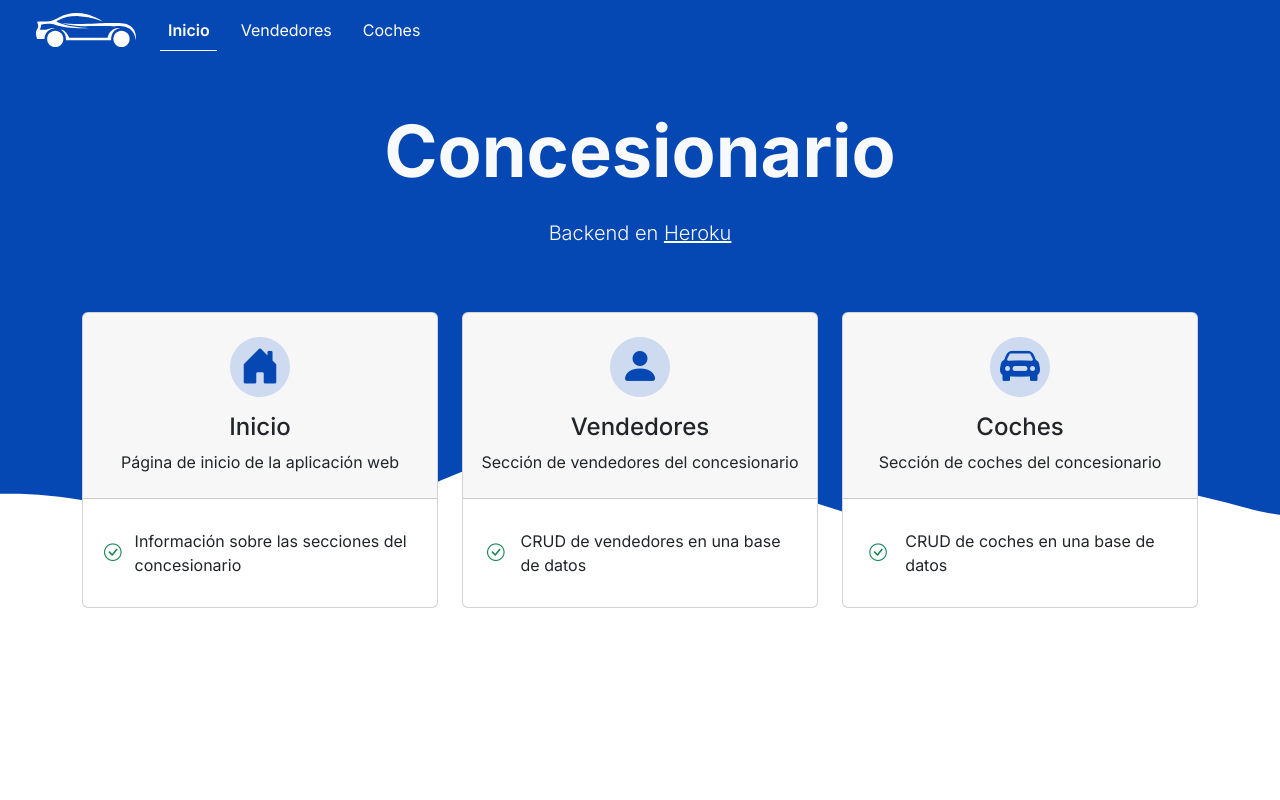
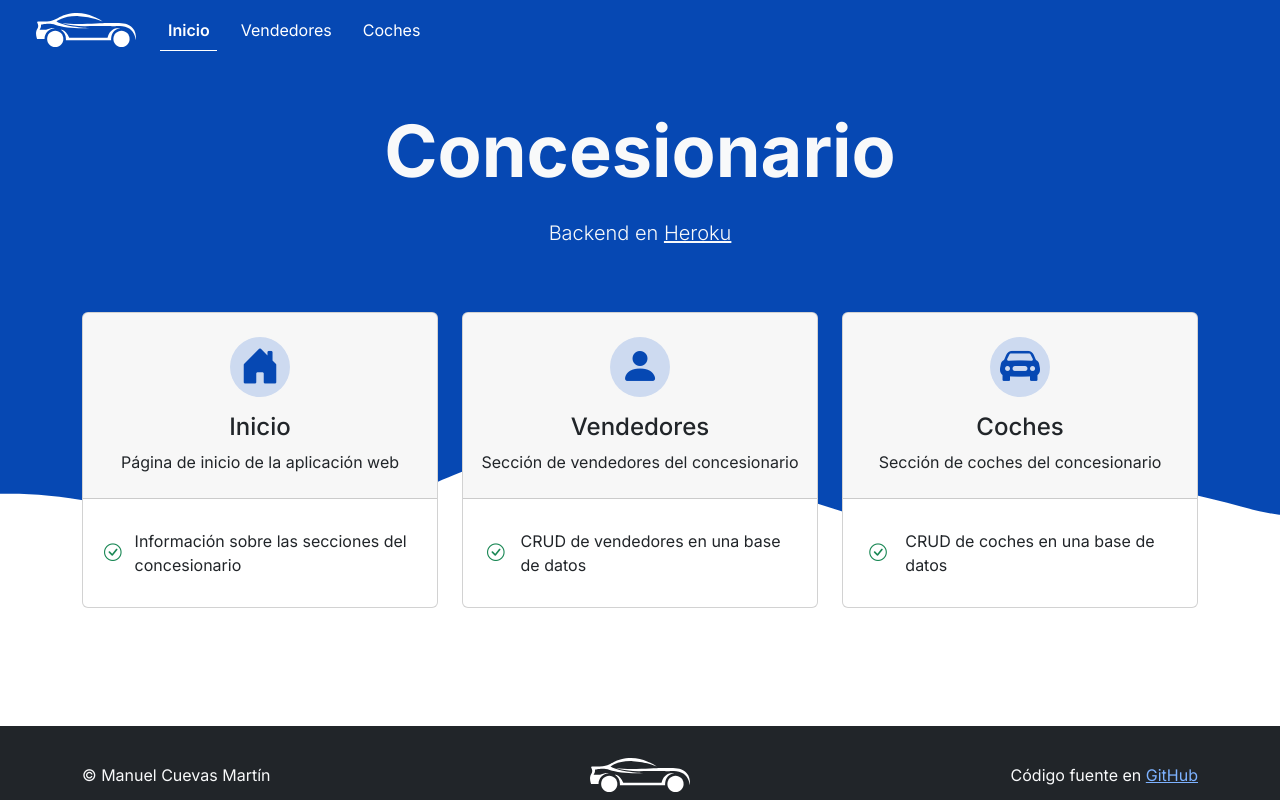
Before and after one commit to mancuemar15/concesionariofrontend, a Svelte app: page / in a window 1280 px wide. Shown: the top 800 px of the page. Built offline with nearby package versions, Linux system fonts and the light colour scheme.

Commit message:
Actualizado main para arreglar el footer.

```diff
--- a/src/Contenido.svelte
+++ b/src/Contenido.svelte
@@ -13,6 +13,6 @@
 
 <style>
     main {
-        min-height: 100%;
+        min-height: calc(100vh - 60px - 98px);
     }
 </style>
```
